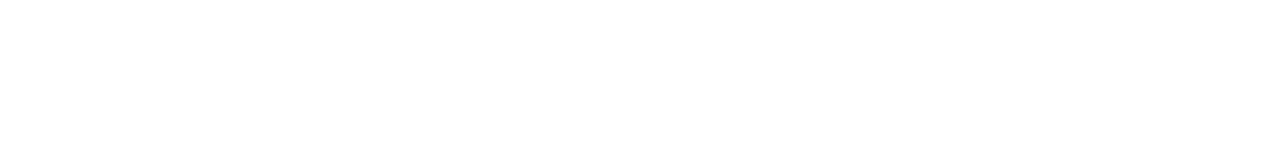
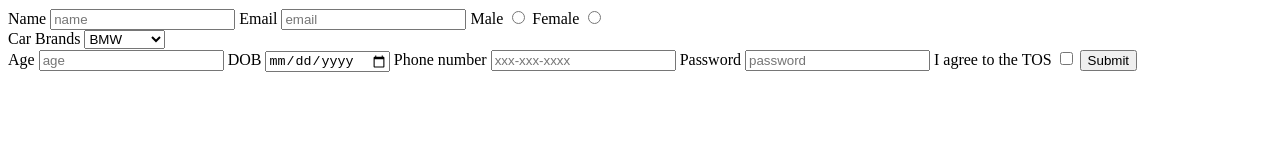
Before and after one commit to acciojob/signup-form-car-Muthyam76, a website: page main.html in a window 1280 px wide. Drawn offline with Linux system fonts and the light colour scheme.

Commit message:
created a submission

```diff
--- a/main.html
+++ b/main.html
@@ -8,6 +8,38 @@
 
 <body>
 	<!-- the entire body must be written by student -->
+	<form method="post">
+	<label for="name">Name</label>
+	<input type="text" placeholder="name" id="name" required>
+	<label for="email">Email</label>
+	<input type="email" placeholder="email" id="email" required>
+	<label for="gender_m">Male</label>
+	<input type="radio" id="gender_m" name="gender" required>
+	<label for="gender_f">Female</label>
+	<input type="radio" id="gender_f" name="gender" required>
+<div>
+	<label for="cars" >Car Brands</label>
+	<select id="cars" name=car>
+		<option >BMW</option>
+		<option>Audi</option>
+		<option>Mercedez</option>
+	</select>
+</div>
+
+	<label for="age">Age</label>
+	<input type="number" id="age" placeholder="age" required>
+	<label for="dob">DOB</label>
+	<input type="date" id="dob" required>
+	<label for="tel">Phone number</label>
+	<input type="tel" placeholder="xxx-xxx-xxxx">
+	<label for="password">Password</label>
+	<input type="password" id="password" placeholder="password" required>
+	<label for="tos">I agree to the TOS</label>
+	<input type="checkbox"id="tos" required>
+	<input type="submit">
+		</form>
+
+
     <script type="text/javascript" src="./script.js">
 </script>
 
```
